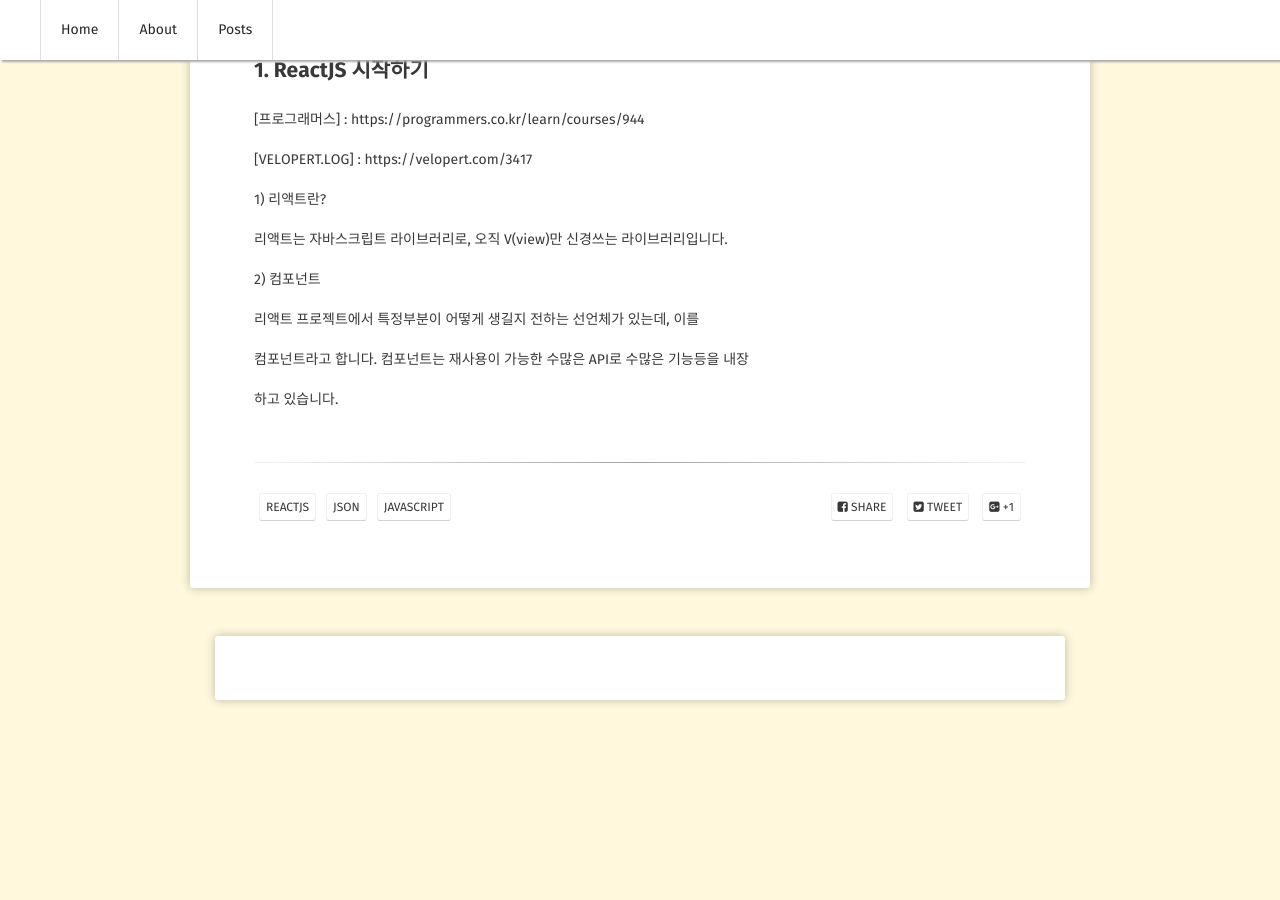
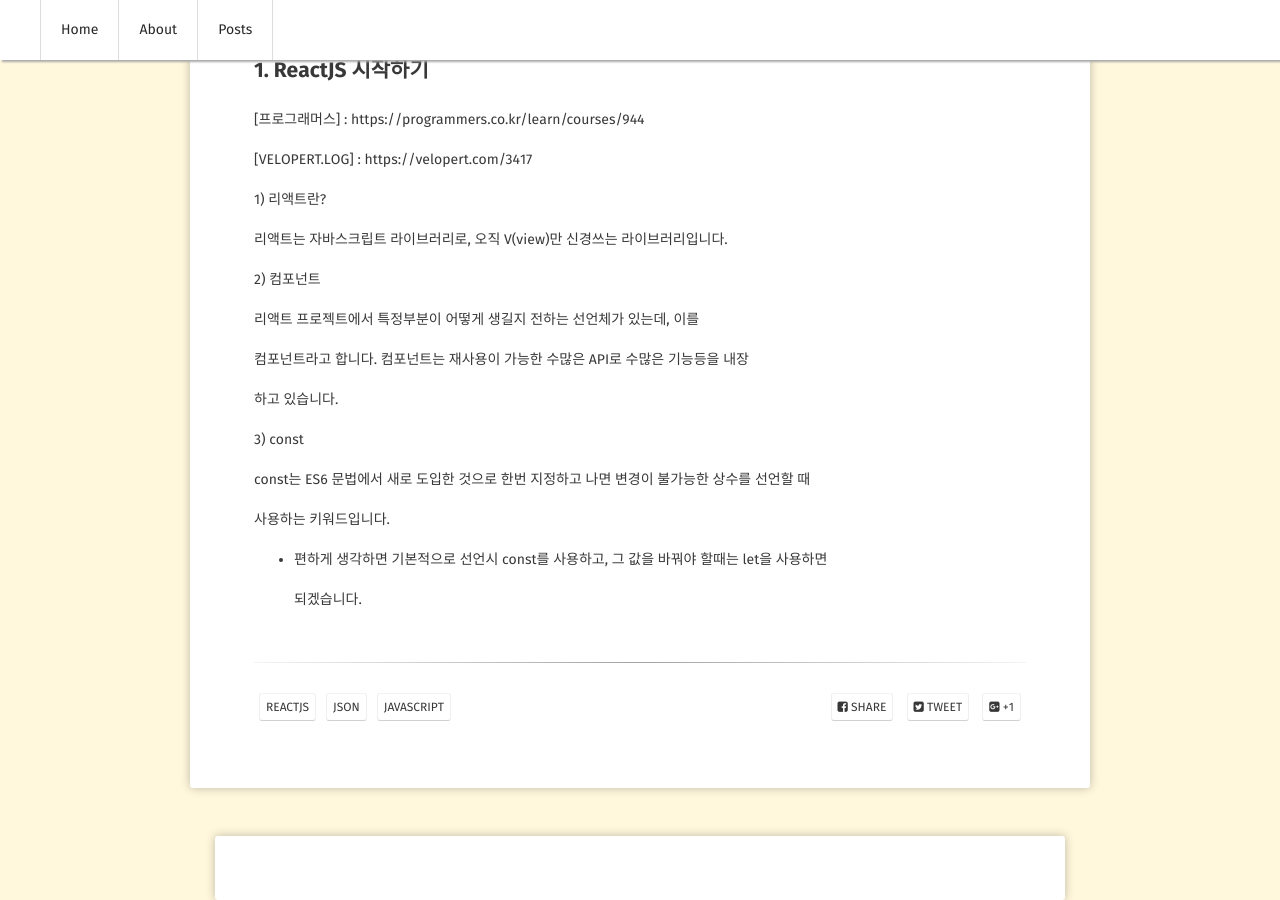
Before and after one commit to choiwono/choiwono.github.io, a Jekyll site: the page built from _posts/2018-12-19-reactjs.md, in a window 1280 px wide and 900 px high, scrolled down 351 px. Built offline with Jekyll 4.4.1, drawn with Linux system fonts in a browser that asks for light colours; some web fonts are replaced; comment, search, counter and statistics services are not loaded.

Commit message:
Update 2018-12-19-reactjs.md

```diff
--- a/_posts/2018-12-19-reactjs.md
+++ b/_posts/2018-12-19-reactjs.md
@@ -29,3 +29,13 @@ comments: true
 컴포넌트라고 합니다. 컴포넌트는 재사용이 가능한 수많은 API로 수많은 기능등을 내장
 
 하고 있습니다.
+
+3) const
+
+const는 ES6 문법에서 새로 도입한 것으로 한번 지정하고 나면 변경이 불가능한 상수를 선언할 때
+
+사용하는 키워드입니다.
+
+* 편하게 생각하면 기본적으로 선언시 const를 사용하고, 그 값을 바꿔야 할때는 let을 사용하면
+
+  되겠습니다.
```
